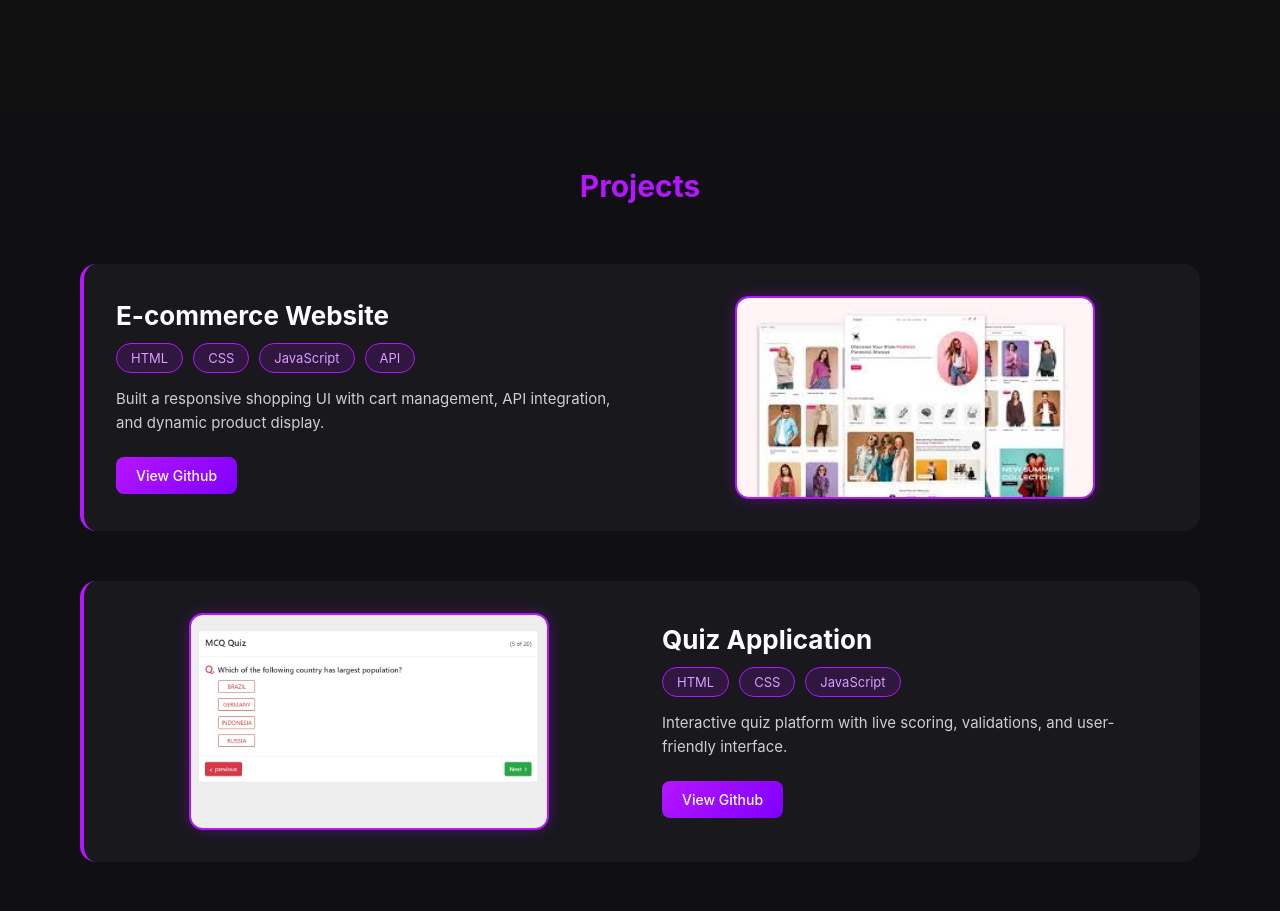
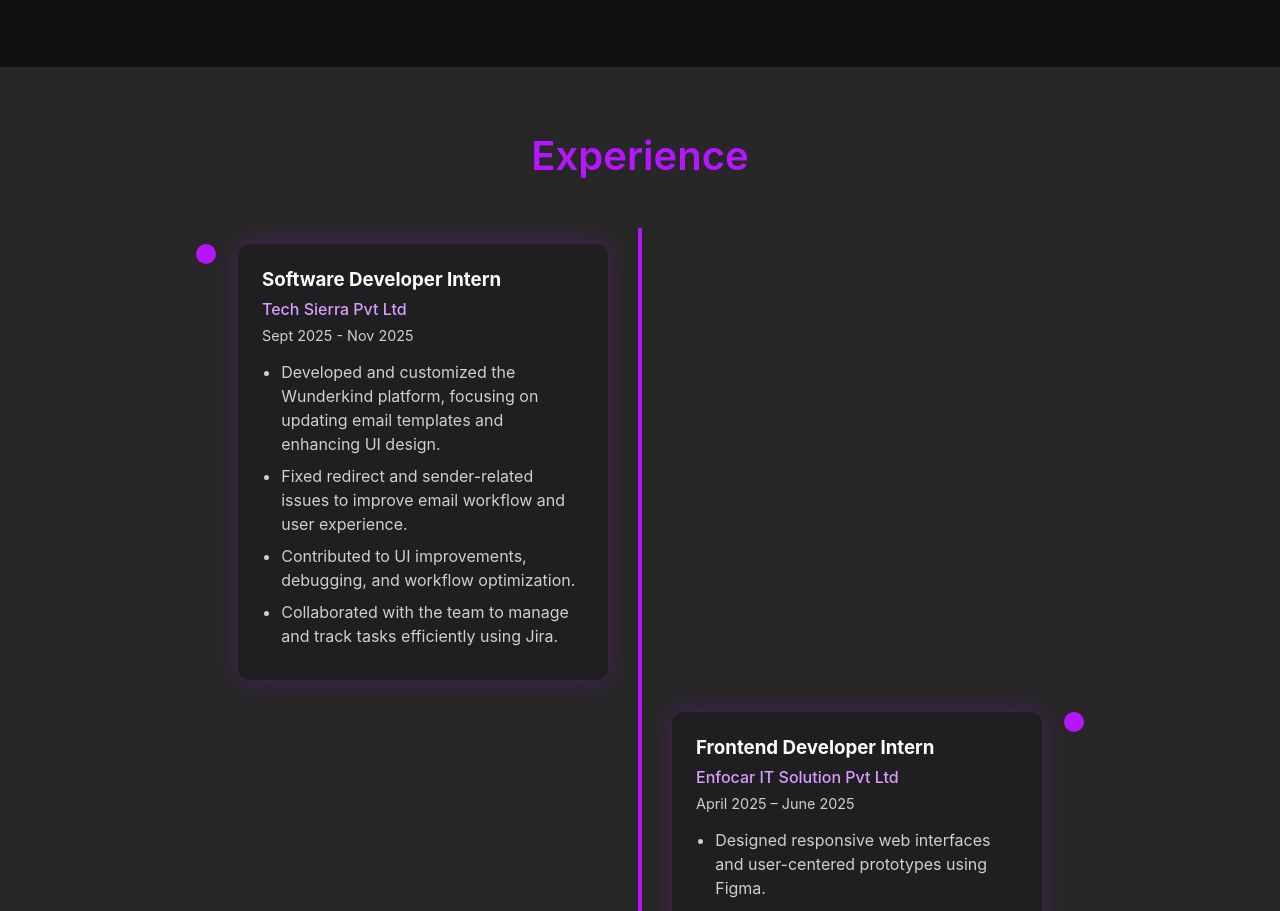
Before and after one commit to Amruta716/Portfolio, a React (Create React App) app in the folder my_portfolio/: page / in a window 1280 px wide. Shown: the part 1880-2791 px from the top of the page. Built offline with nearby package versions, Linux system fonts and the light colour scheme.

Commit message:
Updated project with latest changes

```diff
--- a/my_portfolio/src/App.jsx
+++ b/my_portfolio/src/App.jsx
@@ -4,6 +4,7 @@
 import "./global.css";
 import NavBar from "./components/NavBar";
 import Project from "./components/Project";
+import Experience from "./components/Experience";
 import Skills from "./components/Skills";
 import Contact from "./components/Contact";
 import { Routes, Route } from "react-router-dom";
@@ -23,6 +24,7 @@
               <Home />
               <AboutUs />
               <Skills />
+              <Experience />
               <Project />
               <Contact />
             </>
@@ -32,6 +34,7 @@
         {/* SINGLE PAGES */}
         <Route path="/" element={<Home />} />
         <Route path="/about" element={<AboutUs />} />
+        <Route path="/experience" element={<Experience />} />
         <Route path="/projects" element={<Project />} />
         <Route path="/skills" element={<Skills />} />
         <Route path="/contact" element={<Contact />} />
--- a/my_portfolio/src/components/About.css
+++ b/my_portfolio/src/components/About.css
@@ -11,10 +11,10 @@
 
 /* About Title */
 .about-title {
-  position: relative;
+  /* position: relative; */
   color: #b515ff;
-  font-size: 20px;
-  text-align: left;
+  font-size: 32px;
+  text-align: center;
   margin-top: 40px;
 }
 
@@ -41,7 +41,7 @@
   height: 220px;
   border-radius: 50%;
   border: 5px solid #b515ff;
-  margin-top: -150px;
+  margin-top: -110px;
 }
 
 /* Content Section (Text and Skills) */
--- a/my_portfolio/src/components/AboutUs.jsx
+++ b/my_portfolio/src/components/AboutUs.jsx
@@ -5,7 +5,7 @@
 export default function AboutUs() {
   return (
     <div id="aboutus " className="about">
-      <div className="about-title"></div>
+      <div className="about-title">About Us</div>
       <div className="about-sections">
         <div className="about-left">
           <img src={image} alt="" />
--- /dev/null
+++ b/my_portfolio/src/components/Experience.jsx
@@ -0,0 +1,51 @@
+import React from "react";
+import "./experience.css";
+
+export default function Experience() {
+  const experiences = [
+    {
+      role: "Software Developer Intern",
+      company: "Tech Sierra Pvt Ltd ",
+      duration: "Sept 2025 - Nov 2025",
+      details: [
+        "Developed and customized the Wunderkind platform, focusing on updating email templates and enhancing UI design.",
+        "Fixed redirect and sender-related issues to improve email workflow and user experience.",
+        "Contributed to UI improvements, debugging, and workflow optimization.",
+        "Collaborated with the team to manage and track tasks efficiently using Jira."
+      ],
+    },
+    {
+      role: "Frontend Developer Intern",
+      company: "Enfocar IT Solution Pvt Ltd",
+      duration: "April 2025 – June 2025",
+      details: [
+        "Designed responsive web interfaces and user-centered prototypes using Figma.",
+        "Created interactive wireframes to streamline design discussions.",
+        "Contributed to major UI/UX projects: The Academy Website (modern responsive design) and Medicine Tracker App (mobile-friendly prototype)."
+      ],
+    },
+  ];
+
+  return (
+    <section className="experience-section" id="experience">
+      <h2 className="experience-heading">Experience</h2>
+      <div className="timeline">
+        {experiences.map((exp, index) => (
+          <div className={`timeline-item ${index % 2 === 0 ? "left" : "right"}`} key={index}>
+            <div className="content">
+              <h3>{exp.role}</h3>
+              <h4>{exp.company}</h4>
+              <span className="duration">{exp.duration}</span>
+              <ul>
+                {exp.details.map((point, i) => (
+                  <li key={i}>{point}</li>
+                ))}
+              </ul>
+            </div>
+            <div className="circle"></div>
+          </div>
+        ))}
+      </div>
+    </section>
+  );
+}
--- a/my_portfolio/src/components/NavBar.jsx
+++ b/my_portfolio/src/components/NavBar.jsx
@@ -16,6 +16,7 @@
         <li><Link to="/">Home</Link></li>
         <li><Link to="/about">About</Link></li>
         <li><Link to="/skills">Skills</Link></li>
+        <li><Link to="/experience">Experience</Link></li>
         <li><Link to="/projects">Projects</Link></li>
         <li>
           <Link to="/contact" className="contact-btn">Contact</Link>
--- a/my_portfolio/src/components/Project.jsx
+++ b/my_portfolio/src/components/Project.jsx
@@ -1,22 +1,36 @@
 import "./projects.css";
 import ecommerce from "../Asserts/Ecommerce.jpg";
 import quiz from "../Asserts/quiz.png";
+import portfolio from "../Asserts/portfolio.png";
 export default function Projects() {
   const projects = [
+     {
+      title: "Portfolio website",
+      skills: ["HTML", "CSS", "JavaScript", "React Js"],
+      desc: "Showcases my projects, skills, and experience with a modern responsive design built using React JS.",
+      image: portfolio,
+      github: "https://github.com/Amruta716",
+      live:"https://portfolio-mx81j7qe2-amruta-nighots-projects.vercel.app",
+
+    },
     {
       title: "E-commerce Website",
       skills: ["HTML", "CSS", "JavaScript", "API"],
       desc: "Built a responsive shopping UI with cart management, API integration, and dynamic product display.",
       image: ecommerce, // replace with your project image
       github: "https://github.com/Amruta716",
+      // link:"",
     },
     {
-      title: "Quiz Application",
+      title: "Quiz Website",
       skills: ["HTML", "CSS", "JavaScript"],
       desc: "Interactive quiz platform with live scoring, validations, and user-friendly interface.",
       image: quiz,
       github: "https://github.com/Amruta716",
+       link:"",
+
     },
+
   ];
 
   return (
@@ -43,6 +57,10 @@
               <a href={project.github} className="btn github">
                 View Github
               </a>
+
+               <a href={project.live} className="btn live">
+                View project ↗
+              </a>
             </div>
           </div>
 
--- /dev/null
+++ b/my_portfolio/src/components/experience.css
@@ -0,0 +1,126 @@
+/* Container */
+.experience-section {
+  padding: 4rem 2rem;
+  background: rgba(255, 255, 255, 0.04);
+  font-family: "Poppins", sans-serif;
+  /* background-color: #0f0f14; */
+}
+
+.experience-heading {
+  text-align: center;
+  font-size: 2.5rem;
+  font-weight: 600;
+  margin-bottom: 3rem;
+  color: #b515ff;
+}
+
+/* Timeline container */
+.timeline {
+  position: relative;
+  max-width: 900px;
+  margin: auto;
+  padding: 0 1rem;
+}
+
+/* Timeline vertical line */
+.timeline::after {
+  content: "";
+  position: absolute;
+  width: 4px;
+  background-color: #b515ff;
+  top: 0;
+  bottom: 0;
+  left: 50%;
+  margin-left: -2px;
+}
+
+/* Timeline item */
+.timeline-item {
+  padding: 1rem 2rem;
+  position: relative;
+  width: 50%;
+}
+
+.timeline-item.left {
+  left: 0;
+}
+
+.timeline-item.right {
+  left: 50%;
+}
+
+.timeline-item .circle {
+  position: absolute;
+  width: 20px;
+  height: 20px;
+  background: #b515ff;
+  border-radius: 50%;
+  top: 1rem;
+  right: -10px;
+  z-index: 1;
+  transition: transform 0.3s;
+}
+
+.timeline-item.left .circle {
+  left: -10px;
+}
+
+/* Content box */
+.timeline-item .content {
+ background-color: #0f0f1450;
+  padding: 1.5rem;
+  border-radius: 12px;
+  box-shadow: 0 0 25px rgba(181, 21, 255, 0.25);
+  transition: transform 0.3s, box-shadow 0.3s;
+}
+
+.timeline-item .content h3 {
+  margin-bottom: 0.5rem;
+  color:white;
+}
+
+.timeline-item .content h4 {
+  margin-bottom: 0.5rem;
+  font-weight: 500;
+   color: #da9cff;
+}
+
+.timeline-item .content .duration {
+  display: block;
+  margin-bottom: 1rem;
+  color: #cfcfcf;
+  font-size: 0.9rem;
+}
+
+.timeline-item .content ul {
+  padding-left: 1.2rem;
+   color: #cfcfcf;
+}
+
+.timeline-item .content ul li {
+  margin-bottom: 0.5rem;
+  line-height: 1.5;
+}
+
+/* Hover effect */
+.timeline-item .content:hover {
+  transform: translateY(-5px);
+  box-shadow: 0 12px 24px rgba(0, 0, 0, 0.15);
+}
+
+@media screen and (max-width: 768px) {
+  .timeline::after {
+    left: 8px;
+  }
+  .timeline-item {
+    width: 100%;
+    padding-left: 2.5rem;
+    padding-right: 1rem;
+  }
+  .timeline-item.right {
+    left: 0%;
+  }
+  .timeline-item .circle {
+    left: 0;
+  }
+}
--- a/my_portfolio/src/components/projects.css
+++ b/my_portfolio/src/components/projects.css
@@ -99,7 +99,14 @@
   background: #9d00e8;
   transform: scale(1.05);
 }
+.live {
+  border: 1px solid #9cc1ff;
+  color: #9cc1ff;
+}
 
+.live:hover {
+  background: #1b2b40;
+}
 /* IMAGE AREA */
 .project-right {
   flex: 1;
--- a/my_portfolio/src/components/skill.css
+++ b/my_portfolio/src/components/skill.css
@@ -2,7 +2,7 @@
 .skills-section {
   background-color: #111;
   padding: 60px 40px;
-  min-height: 100vh;
+  min-height: 90vh;
 }
 
 /* TITLE */
@@ -32,7 +32,7 @@
 
 /* CARD STYLE */
 .skill-card {
-  background: #1e1e1e;
+   background-color: rgba(238, 232, 232, 0.1);
   padding: 20px;
   width: 180px;
   border-radius: 20px;
```
Also changed, not shown: my_portfolio/src/Asserts/portfolio.png (added).
